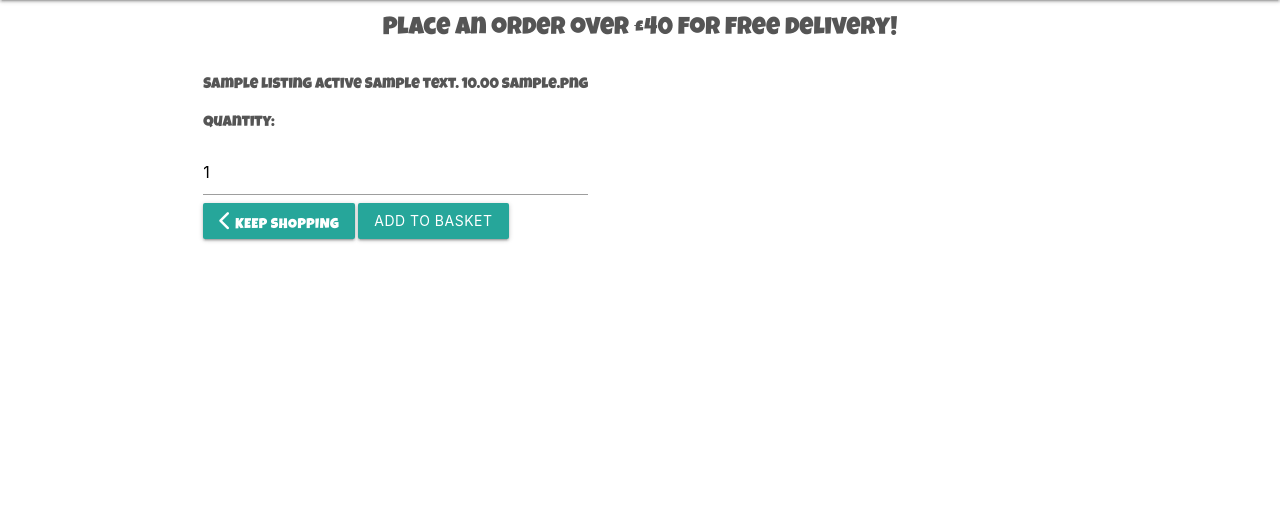
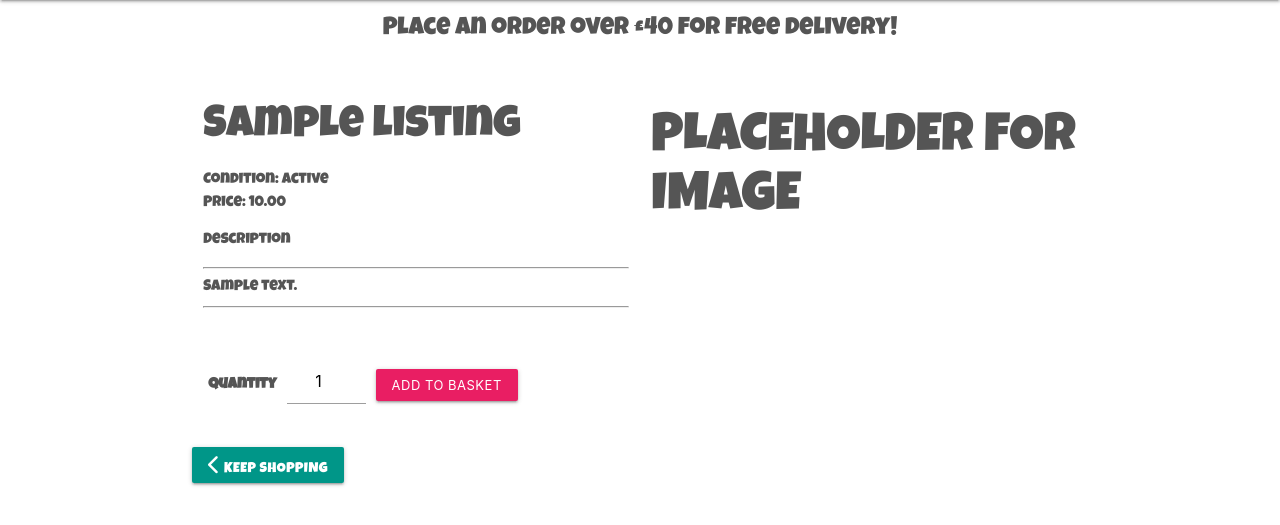
Before and after one commit to Code-Institute-Submissions/sniclasj-just-tri-it_JanResub, a Django app: page /listings/1/ in a window 1280 px wide. Shown: the part 112-637 px from the top of the page. Run offline with Django 3.2, Linux system fonts and the light colour scheme; tables that the repository leaves empty hold one stand-in row (values such as "Sample post"); lists and menus that the app fills with data are empty; some libraries are stand-ins or nearby versions.

Commit message:
Update format and style of listing_info.html

```diff
--- a/listings/templates/listings/listing_info.html
+++ b/listings/templates/listings/listing_info.html
@@ -12,43 +12,58 @@
 {% block content %}
 <div class="container">
     <div class="row">
-        <div class="col">
-            {{ listing }}
-            {{ listing.condition }}
-            {{ listing.description }}
-            {{ listing.price }}
-            {{ listing.image }}
+        <div class="col l6 m3 s3">
+            <h3>{{ listing.name }}</h3>
             {% if listing.lister|lower == request.user|lower or request.user.is_superuser %}
             <small class="ml-3">
                 <a href="{% url 'edit_listing' listing.id %}">Edit</a> |
                 <a class="text-danger" href="{% url 'delete_listing' listing.id %}">Delete</a>
             </small>
             {% endif %}
-            <form class="form" action="{% url 'add_to_basket' listing.id %}" method="POST">
-                {% csrf_token %}
-                <div class="form-row">
-                    <div class="col-12">
-                        <p class="mt-3"><strong>Quantity:</strong></p>
-                        <div class="form-group w-50">
-                            <div class="input-group">
-                                <input class="form-control qty_input" type="number" name="quantity" value="1" min="1" max="99" data-item_id="{{ listing.id }}" id="id_qty_{{ listing.id }}">
+            <ul>
+                <li>Condition: {{ listing.condition }}</li>
+                <li>Price: {{ listing.price }}</li>
+            </ul>
+            <p>
+                Description<br>
+                <hr>
+                {{ listing.description }}
+                <hr>
+            </p>
         </div>
+        <div class="col l6 m3 s3">
+            <h2>PLACEHOLDER FOR IMAGE</h2>
         </div>
     </div>
 
+    <form class="form" action="{% url 'add_to_basket' listing.id %}" method="POST">
+        {% csrf_token %}
+        <div class="row">
+            <div class="col">
+                <table class="striped">
+                    <thead>
+                        <tr>
+                            <th>Quantity</th>
+                            <th><input class="center-align" type="number" name="quantity" value="1" min="1" max="99"
+                                    data-item_id="{{ listing.id }}" id="id_qty_{{ listing.id }}"></td>
+                            </th>
+                            <th><input type="submit" class="btn-small pink" value="Add to Basket"></th>
+                        </tr>
+                    </thead>
+                </table>
+            </div>
+        </div>
+
+
         <div class="col-12">
-                        <a href="{% url 'listings' %}" class="btn btn-outline-black rounded-0 mt-5">
+            <a href="{% url 'listings' %}" class="btn teal">
                 <span class="icon">
                     <i class="fas fa-chevron-left"></i>
                 </span>
                 <span class="text-uppercase">Keep Shopping</span>
             </a>
-                        <input type="submit" class="btn btn-black rounded-0 text-uppercase mt-5" value="Add to Basket">
         </div>
         <input type="hidden" name="redirect_url" value="{{ request.path }}">
-                </div>
     </form>
 </div>
-    </div>
-</div>
 {% endblock %}
```
Lines whose indentation alone changed are shown as unchanged.
